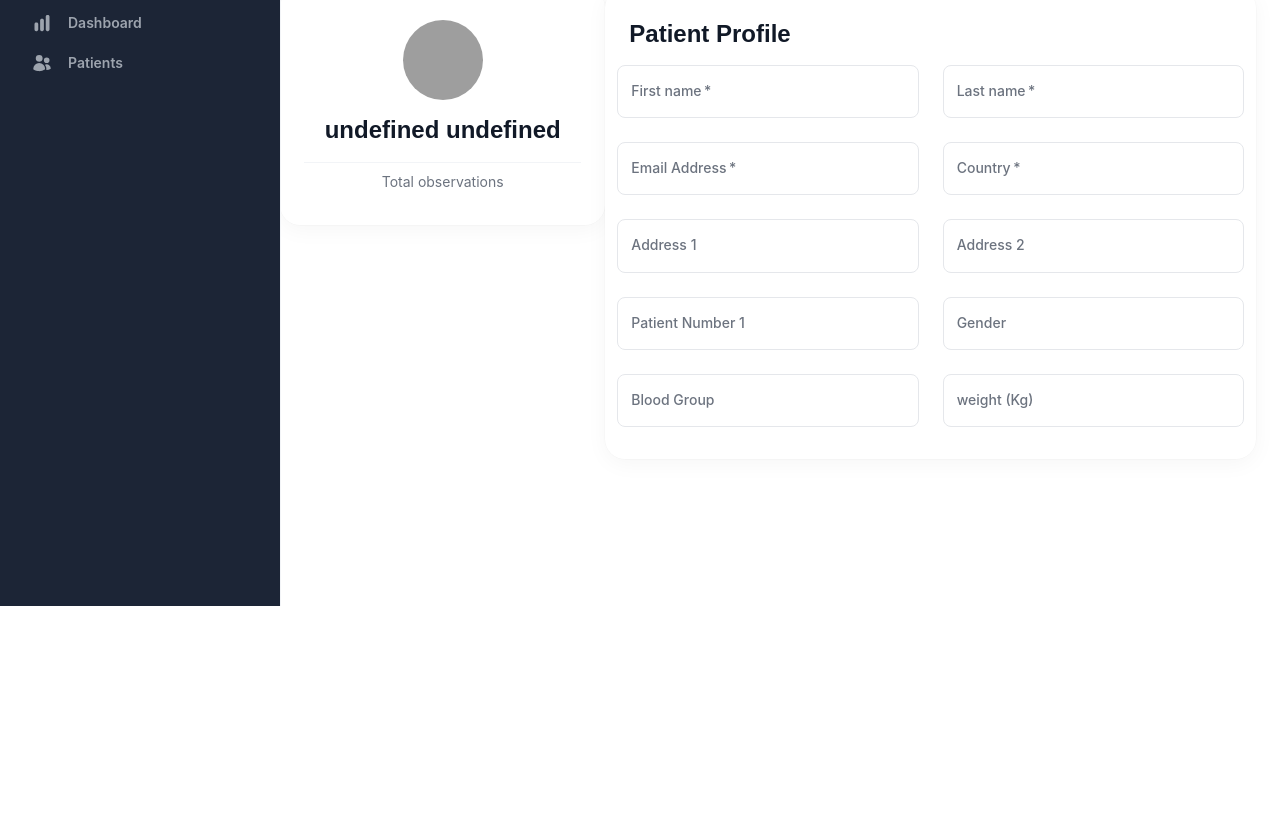
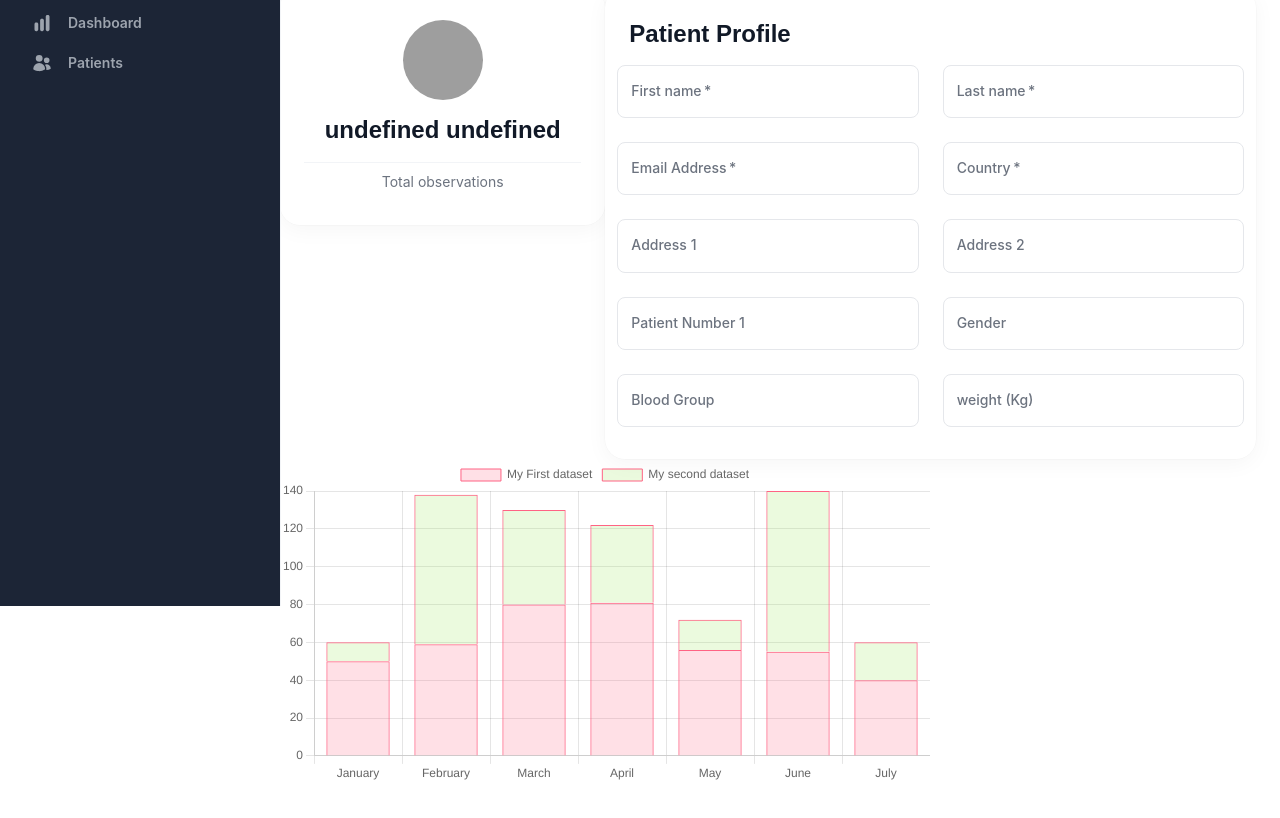
Before and after one commit to nawarajsubedi/patient-management, a React (Create React App) app: page /patient-details/1 in a window 1280 px wide. Shown: the part 194-1012 px from the top of the page. Before the commit the page ends 800 px from the top, so only its background shows below. Built offline with nearby package versions, Linux system fonts and the light colour scheme; no server answers; sample sign-in values are in the browser's storage; grey boxes are pictures that could not be loaded.

Commit message:
add chart js

```diff
--- a/src/pages/Patients/PatientDetail.tsx
+++ b/src/pages/Patients/PatientDetail.tsx
@@ -24,6 +24,7 @@ import { usePatientData, usePatientDetails } from "../../store/hooks/patients";
 import { PatientProfile } from "./components/PatientProfile";
 import { PatientProfileDetails } from "./components/PatientProfileDetails";
 import { getFullname } from "../../common/utils";
+import { MedicationLevelChart } from "./components/MedicationLevelChart";
 
 const PatientDetailsPage = () => {
   const { patientId } = useParams();
@@ -64,6 +65,10 @@ const PatientDetailsPage = () => {
                   <Grid xs={12} md={6} lg={8}>
                     <PatientProfileDetails patientDetails={data} />
                   </Grid>
+
+                  <Grid xs={12} md={6} lg={8}>
+                    <MedicationLevelChart patientDetails={data} />
+                  </Grid>
                 </Grid>
               </div>
             </Stack>
--- /dev/null
+++ b/src/pages/Patients/components/MedicationLevelChart.tsx
@@ -0,0 +1,69 @@
+import { useCallback, useState } from "react";
+import {
+  Box,
+  Button,
+  Card,
+  CardActions,
+  CardContent,
+  CardHeader,
+  Divider,
+  TextField,
+  Unstable_Grid2 as Grid,
+} from "@mui/material";
+import { PatientDetails } from "../../../store/thunks/patient";
+import {
+  Chart as ChartJS,
+  registerables,
+  ChartOptions,
+  ScaleOptionsByType,
+} from "chart.js";
+import { Chart } from "react-chartjs-2";
+ChartJS.register(...registerables);
+
+type Props = {
+  patientDetails?: PatientDetails;
+};
+export const MedicationLevelChart = ({ patientDetails }: Props) => {
+  const data = {
+    labels: ["January", "February", "March", "April", "May", "June", "July"],
+    datasets: [
+      {
+        label: "My First dataset",
+        backgroundColor: "rgba(255,99,132,0.2)",
+        borderColor: "rgba(255,99,132,1)",
+        borderWidth: 1,
+        //stack: 1,
+        hoverBackgroundColor: "rgba(255,99,132,0.4)",
+        hoverBorderColor: "rgba(255,99,132,1)",
+        data: [50, 59, 80, 81, 56, 55, 40],
+      },
+
+      {
+        label: "My second dataset",
+        backgroundColor: "rgba(155,231,91,0.2)",
+        borderColor: "rgba(255,99,132,1)",
+        borderWidth: 1,
+        //stack: 1,
+        hoverBackgroundColor: "rgba(255,99,132,0.4)",
+        hoverBorderColor: "rgba(255,99,132,1)",
+        data: [10, 79, 50, 41, 16, 85, 20],
+      },
+    ],
+  };
+  const options = {
+    responsive: true,
+    legend: {
+      display: false,
+    },
+    type: "bar",
+    scales: {
+      x: {
+        stacked: true,
+      },
+      y: {
+        stacked: true,
+      },
+    },
+  } as ChartOptions<"bar">;
+  return <Chart type="bar" data={data} options={options} />;
+};
```
